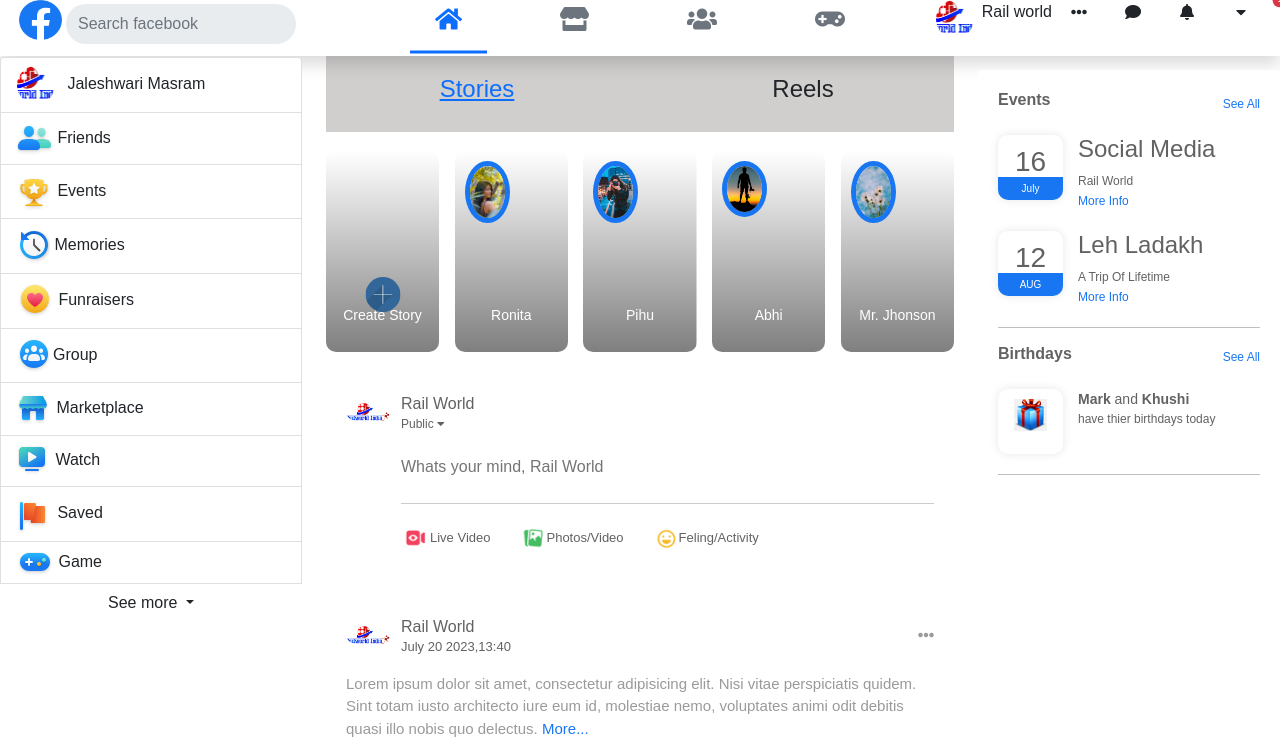
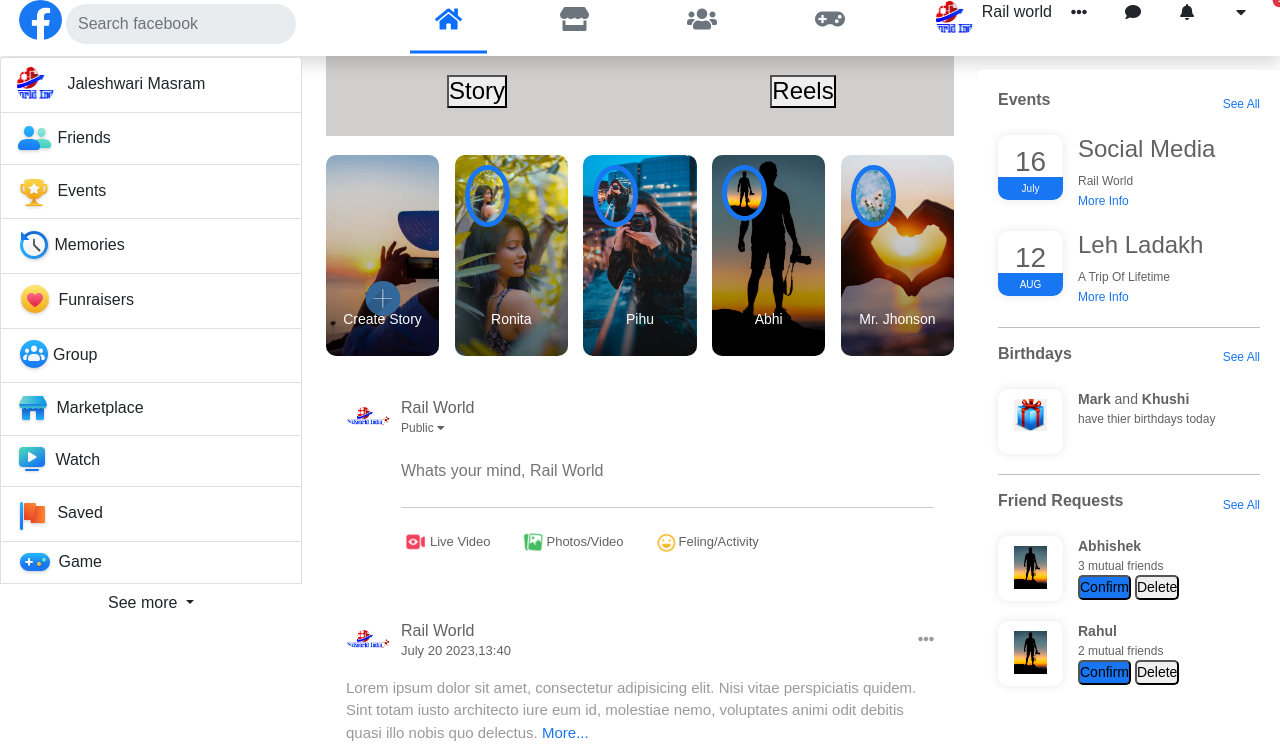
Before and after one commit to jaleshwarim/railWorld, a plain HTML site: page project/Facebook/index.html in a window 1280 px wide. Shown: the top 752 px of the page. Drawn offline with nearby package versions, Linux system fonts and the light colour scheme; files whose address does not match are found by name.

Commit message:
19-07 office work

```diff
--- a/project/Facebook/assest/css/login.css
+++ b/project/Facebook/assest/css/login.css
@@ -57,7 +57,7 @@ padding-bottom: 30px !important;
 
 hr{
     color: black;
-    width: 249px;
+    width: 300px;
 }
 @media (min-width: 576px){
 .col-sm-6 {
@@ -76,5 +76,5 @@ hr{
     background-color: #36a420;
 border-color: #36a420;
 border-radius:10px;
-margin-left: 26px;
+margin-left: 58px;
 }
--- a/project/Facebook/assest/css/style.css
+++ b/project/Facebook/assest/css/style.css
@@ -70,7 +70,10 @@ hr{
     padding-top: 75px;
     text-align: center;
     padding-bottom: 20px;
-    color: black;
+
+}
+.stories h4 a{
+    color: black !important;
 }
 .stories h4 a:hover{
     color: rgb(82, 82, 228);
@@ -81,6 +84,12 @@ hr{
 .reels h4{
     padding-top: 75px;
     text-align: center;
+}
+.reels h4 a{
+    color: black;
+}
+.reels h4 a:active{
+    color: #1876f2;
 }
 .reels h4:hover{
     color: rgb(82, 82, 228);
@@ -153,12 +162,12 @@ hr{
 }
 
 .story1{
-    background-image: linear-gradient(transparent,rgba(0,0,0,0.5)), url("./../assest/img/story/story5.jpg" );
+    background-image: linear-gradient(transparent,rgba(0,0,0,0.5)), url("./../img/story/story5.webp" );
 }
-.story2{ background-image: linear-gradient(transparent,rgba(0,0,0,0.5)), url("./../assest/img/story/story1.jpg" ); }
-.story3{ background-image: linear-gradient(transparent,rgba(0,0,0,0.5)), url("assest/img/story/story2.jpg" ); }
-.story4{ background-image: linear-gradient(transparent,rgba(0,0,0,0.5)), url("assest/img/story/story3.jpg" ); }
-.story5{ background-image: linear-gradient(transparent,rgba(0,0,0,0.5)),  url("assest/img/story/story4 .jpg" ); }
+.story2{ background-image: linear-gradient(transparent,rgba(0,0,0,0.5)), url("./../img/story/story1.jpg" ); }
+.story3{ background-image: linear-gradient(transparent,rgba(0,0,0,0.5)), url("./../img/story/story2.jpg" ); }
+.story4{ background-image: linear-gradient(transparent,rgba(0,0,0,0.5)), url("./../img/story/story3.jpg" ); }
+.story5{ background-image: linear-gradient(transparent,rgba(0,0,0,0.5)),  url("./../img/story/story4.jpg" ); }
 
 
 .story.story1 img{
@@ -361,3 +370,15 @@ hr{
 .event img{
     width: 50%;
 }
+
+.event-btn1{
+    background-color: #1876f2;
+    border-radius: 5px;
+}
+.event-btn2{
+    /* background-color: #1876f2; */
+    border-radius: 5px;
+}
+#reels{
+    /* display: none; */
+}
--- a/project/Facebook/assest/js/login.js
+++ b/project/Facebook/assest/js/login.js
@@ -22,7 +22,7 @@ form.addEventListener("submit", (e)=>{
 //function for checking username and password
 
 function authentication(email,password){
-    if(email === "railworld@gmail.com" && password ==="1234"){
+    if(email === "info@railworld.co.in" && password ==="1234"){
         return true
     }
     else
--- a/project/Facebook/index.html
+++ b/project/Facebook/index.html
@@ -417,19 +417,20 @@
             <div class="row">
               <div class="col-sm-3 col-md-3 col-xl-6">
                 <div class="stories">
-                  <h4><a href="#">Stories</a> </h4>
+                  <h4><button type="button" value="Reels" id="story-btn">Story</button> </h4>
+                  <!-- <button type="button" value="Reels">Reels</button> -->
                 </div>
               </div>
               <div class="col-sm-3 col-md-3 col-xl-6">
                 <div class="reels">
-                  <h4> Reels</h4>
+                  <h4> <button type="button" value="Reels" id="reels-btn">Reels</button> </h4>
                 </div>
               </div>
             </div>
           </div>
 
 
-          <div class="story-gallery">
+          <div class="story-gallery" id="reels">
             <div class="story story1">
               <img src="assest/img/add.png">
               <p>Create Story</p>
@@ -455,6 +456,33 @@
               <p>Mr. Jhonson</p>
             </div>
           </div>
+
+           <!-- <div class="story-gallery" id="reels">
+            <div class="story story1">
+              <img src="assest/img/add.png">
+              <p>Create Story</p>
+            </div>
+
+            <div class="story story2">
+              <img src="assest/img/story/story1.jpg">
+              <p>Abhishek</p>
+            </div>
+
+            <div class="story story3">
+              <img src="assest/img/story/story2.jpg">
+              <p>Rahul</p>
+            </div>
+
+            <div class="story story4">
+              <img src="assest/img/story/story3.jpg">
+              <p>Abhi</p>
+            </div>
+
+            <div class="story story5">
+              <img src="assest/img/story/flower1.jpg  ">
+              <p>Mr. Jhonson</p>
+            </div>
+          </div> -->
         </div>
 
 
@@ -794,6 +822,49 @@
 
           </div>
           <hr>
+          <div class="side-bar-title">
+            <h4>Friend Requests</h4>
+            <a href="#">See All</a>
+          </div>
+          <div class="event">
+            <div class="left-event">
+              <img src="assest/img/story/story3.jpg" alt="">
+            </div>
+            <div class="right-event">
+
+              <strong>Abhishek</strong>
+              <p>3 mutual friends</p>
+              <div>
+                <button  class="event-btn1">Confirm </button>
+                <button class="event-btn2">Delete</button>
+              </div>
+
+
+            </div>
+
+          </div>
+          <div class="event">
+            <div class="left-event">
+              <img src="assest/img/story/story3.jpg" alt="">
+            </div>
+            <div class="right-event">
+
+              <strong>Rahul</strong>
+              <p>2 mutual friends</p>
+              <div>
+                <button  class="event-btn1">Confirm </button>
+                <button class="event-btn2">Delete</button>
+              </div>
+
+
+            </div>
+
+          </div>
+
+
+
+
+
         </div>
       </div>
       <!-- Close Right Side Bar  -->
```
Also changed, not shown: project/Facebook/assest/js/story.js (added, +26 -0 lines).
